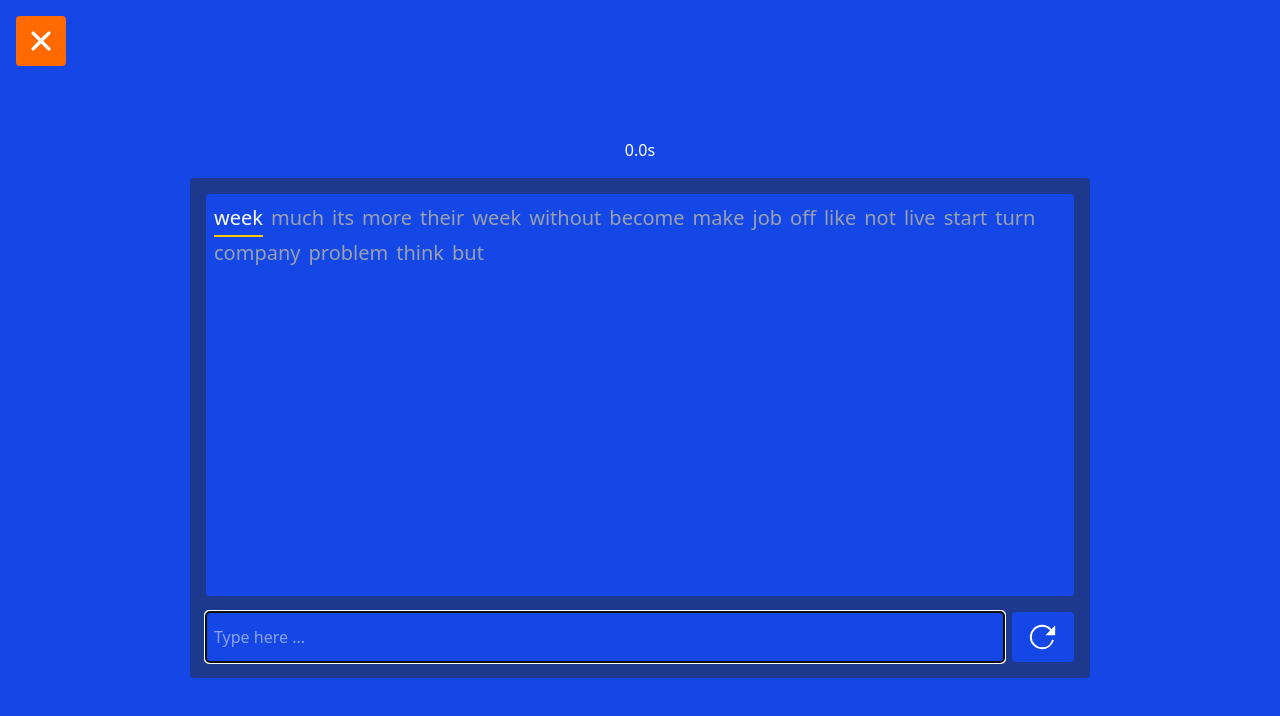
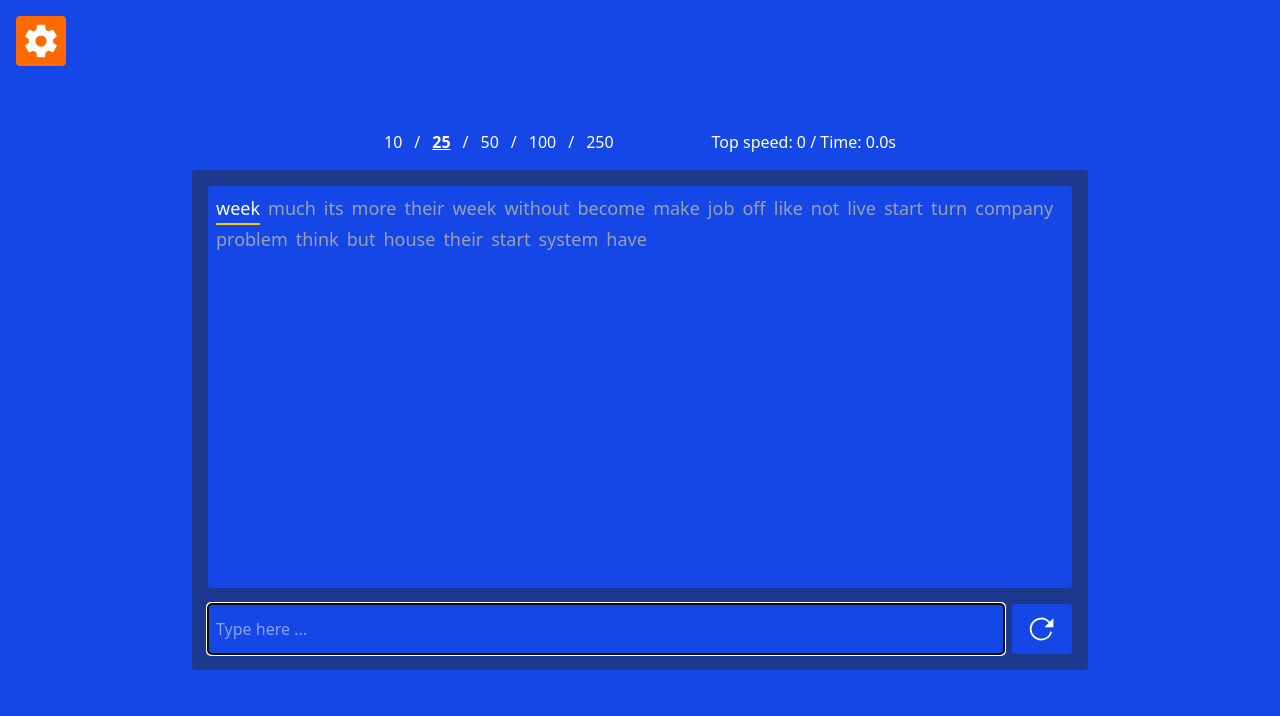
Before and after one commit to JuisLionel/TypingTest, a React (Vite) app: page / in a window 1280 px wide. Shown: the top 716 px of the page. Built offline with nearby package versions, Linux system fonts and the light colour scheme.

Commit message:
Add: Top bar

```diff
--- a/src/App.jsx
+++ b/src/App.jsx
@@ -1,8 +1,9 @@
-import { useState } from "react";
+import { useRef, useState } from "react";
 
 import TypingArea from "./components/TypingArea";
 import Results from "./components/Results";
-import Menu from "./components/Menu";
+import Menu from "./components/Theme";
+import Options from "./components/Options";
 
 import COMMON_WORDS from "./Words.json";
 
@@ -17,12 +18,16 @@ function generateText(wordCount) {
 
 function App() {
   const [results, setResults] = useState(null);
-  const [wordCount, setWordCount] = useState(20);
+  const [wordCount, setWordCount] = useState(25);
   const [text, setText] = useState(generateText(wordCount));
 
   const [TopSpeed, setTopSpeed] = useState(0)
   const [openTyping, setOpenTyping] = useState(true);
   const [openResult, setOpenResult] = useState(false);
+
+  const [time, setTime] = useState(0);
+
+  const inputRef = useRef(null);
 
   function handleFinish(stats) {
     setResults(stats);
@@ -34,22 +39,21 @@ function App() {
     setResults(null);
     setOpenTyping(true)
     setOpenResult(false)
+    setTime(0)
     setText(generateText(wordCount));
   }
-
-  console.log(results)
 
   return (
     <div className="w-screen h-screen bg-blue-700 flex flex-col items-center justify-center gap-4">
       <Menu TopSpeed={TopSpeed} />
 
-
+      <Options time={time} TopSpeed={TopSpeed} setWordCount={setWordCount} inputRef={inputRef} setText={setText} generateText={generateText} wordCount={wordCount} />
       {!results ? (
         <>
-          <TypingArea openTyping={openTyping} wordCount={wordCount} generateText={generateText} setText={setText} text={text} onFinish={handleFinish} onRestart={handleRestart} />
+          <TypingArea openTyping={openTyping} wordCount={wordCount} inputRef={inputRef} time={time} setTime={setTime} generateText={generateText} setText={setText} text={text} onFinish={handleFinish} onRestart={handleRestart} />
         </>
       ) : (
-        <Results {...results} openResult={openResult} setTopSpeed={setTopSpeed} TopSpeed={TopSpeed} onRestart={handleRestart} />
+        <Results {...results} openResult={openResult} setTopSpeed={setTopSpeed} TopSpeed={TopSpeed} onRestart={handleRestart} wordCount={wordCount} />
       )}
     </div>
   );
--- a/src/components/Menu.jsx
+++ /dev/null
@@ -1,26 +0,0 @@
-import { useState } from "react";
-
-import { IoMenu } from "react-icons/io5";
-import { IoClose } from "react-icons/io5";
-
-function Menu({ TopSpeed }) {
-    const [Open, setOpen] = useState(false)
-
-    return (
-        <>
-            <button
-                onClick={() => setOpen(!Open)}
-                className="absolute w-[50px] h-[50px] top-4 left-4 bg-orange-500 text-white text-4xl grid place-items-center z-100 rounded hover:scale-105 hover:bg-orange-600 active:scale-98 transition-all ease-linear"
-            >
-                {Open ? <IoMenu /> : <IoClose />}
-            </button>
-
-
-            <div className={`${Open ? "OpenMenu" : "CloseMenu"} `}>
-
-            </div>
-        </>
-    );
-}
-
-export default Menu;
--- /dev/null
+++ b/src/components/Options.jsx
@@ -0,0 +1,33 @@
+export default function Options({ TopSpeed, time, setWordCount, generateText, wordCount, setText, inputRef }) {
+  const options = [10, 25, 50, 100, 250];
+
+  return (
+    <div className="flex justify-between items-center w-full max-w-lg mx-auto mb-0 text-white">
+      <div className="flex gap-2">
+        {options.map((num, index) => (
+          <>
+            <button
+              onClick={() => {
+                setWordCount(num);
+                setText(generateText(num));
+                setTimeout(() => inputRef.current?.focus(), 0);
+              }}
+              className={`transition-all duration-150 ease-in-out ${wordCount === num
+                ? "font-bold underline text-white"
+                : "hover:text-black hover:underline"
+                }`}
+            >
+              {num}
+            </button>
+
+            {index !== options.length - 1 && <span className="mx-1">/</span>}
+          </>
+        ))}
+      </div>
+
+      <div className="">
+        Top speed: {TopSpeed} / Time: {(time / 1000).toFixed(1)}s
+      </div>
+    </div>
+  );
+}
--- a/src/components/Results.jsx
+++ b/src/components/Results.jsx
@@ -1,9 +1,8 @@
 import { calculateStats } from "../utils/calculateStats";
 import { useState, useEffect } from "react";
 
-function Results({ correctChars, wrongChars, correctWords, time, onRestart, TopSpeed, setTopSpeed, openResult }) {
+function Results({ correctChars, wrongChars, correctWords, time, onRestart, TopSpeed, setTopSpeed, openResult, wordCount }) {
   const [ConversionWPM, setConversionWPM] = useState(true);
-  const [Change, setChange] = useState(true)
 
   const { timeTaken, accuracy, wpm } = calculateStats({
     correctChars,
@@ -19,6 +18,7 @@ function Results({ correctChars, wrongChars, correctWords, time, onRestart, TopS
   }, [TopSpeed]);
 
   return (
+    <>
       <div className={`flex w-[900px] h-[500px] bg-blue-900 rounded p-4 text-white gap-6 ${openResult ? "Open" : "Close"}`}>
         <div className="flex flex-col justify-start gap-4 w-[250px]">
           <div onClick={() => setConversionWPM(!ConversionWPM)} className="bg-blue-700 p-4 rounded hover:scale-102 transition-all ease-linear duration-100 active:scale-98">
@@ -38,12 +38,12 @@ function Results({ correctChars, wrongChars, correctWords, time, onRestart, TopS
 
           <div className="bg-blue-700 p-4 rounded hover:scale-102 transition-all ease-linear duration-100">
             <p className="text-sm">✅️ Correct Words</p>
-          <p className="text-2xl font-bold">{correctWords}</p>
+            <p className="text-2xl font-bold">{correctWords}/{wordCount}</p>
           </div>
 
           <button
             onClick={onRestart}
-          className="mt-4 bg-blue-700 hover:scale-102 active:scale-98 transition-all ease-linear duration-100 px-4 py-2 rounded text-white"
+            className="mt-7 bg-blue-700 hover:scale-102 active:scale-98 transition-all ease-linear duration-100 px-4 py-2 rounded text-white"
           >
             Restart
           </button>
@@ -53,6 +53,7 @@ function Results({ correctChars, wrongChars, correctWords, time, onRestart, TopS
 
         </div>
       </div>
+    </>
   );
 }
 
--- /dev/null
+++ b/src/components/Theme.jsx
@@ -0,0 +1,25 @@
+import { useState } from "react";
+
+import { IoClose } from "react-icons/io5";
+import { IoSettingsSharp } from "react-icons/io5";
+
+function Menu({ }) {
+    const [Open, setOpen] = useState(false)
+
+    return (
+        <>
+            <button
+                onClick={() => setOpen(!Open)}
+                className={`group absolute w-[50px] h-[50px] top-4 bg-orange-500 text-white text-4xl grid place-items-center z-100 rounded hover:scale-105 hover:bg-orange-600 active:scale-98 transition-all duration-130 ease-linear ${Open ? "left-82" : "left-4"}`}
+            >
+                {Open ? <IoClose /> : <IoSettingsSharp className="group-hover:rotate-360 transition-transform duration-300" />}
+            </button>
+
+
+            <div className={`${Open ? "OpenMenu" : "CloseMenu"} w-[400px] h-full bg-red-900 absolute left-0 p-2`}>
+            </div>
+        </>
+    );
+}
+
+export default Menu;
--- a/src/components/TypingArea.jsx
+++ b/src/components/TypingArea.jsx
@@ -2,18 +2,26 @@ import { useState, useEffect, useRef } from "react";
 import WordRenderer from "./WordRenderer";
 import { IoReloadSharp } from "react-icons/io5";
 
-function TypingArea({ text = "", onFinish, setText, wordCount, generateText, openTyping }) {
+function TypingArea({
+  text = "",
+  onFinish,
+  setText,
+  wordCount,
+  generateText,
+  openTyping,
+  time,
+  setTime,
+  inputRef
+}) {
   const words = text ? text.split(" ") : [];
 
   const [typed, setTyped] = useState("");
   const [currentWordIndex, setCurrentWordIndex] = useState(0);
   const [finishedWords, setFinishedWords] = useState([]);
   const [finished, setFinished] = useState(false);
-  const [time, setTime] = useState(0);
   const [isRunning, setIsRunning] = useState(false);
+
   const timerRef = useRef(null);
-
-  console.log(time / 1000)
 
   const start = () => {
     if (!isRunning) {
@@ -34,12 +42,8 @@ function TypingArea({ text = "", onFinish, setText, wordCount, generateText, ope
     setTime(0);
   };
 
-  const inputRef = useRef(null);
-
   useEffect(() => {
-    if (typed.length === 1 && !isRunning) {
-      start()
-    }
+    if (typed.length === 1 && !isRunning) start();
   }, [typed, isRunning]);
 
   function handleChange(e) {
@@ -61,7 +65,7 @@ function TypingArea({ text = "", onFinish, setText, wordCount, generateText, ope
     const nextIndex = currentWordIndex + 1;
 
     if (nextIndex >= words.length) {
-      stop()
+      stop();
       setFinished(true);
 
       let correctChars = 0;
@@ -79,7 +83,7 @@ function TypingArea({ text = "", onFinish, setText, wordCount, generateText, ope
         correctChars,
         wrongChars,
         correctWords: allFinished.filter((w) => w.typed === w.target).length,
-        time
+        time,
       });
     } else {
       setCurrentWordIndex(nextIndex);
@@ -102,12 +106,7 @@ function TypingArea({ text = "", onFinish, setText, wordCount, generateText, ope
         );
       } else if (idx === currentWordIndex && !finished) {
         return (
-          <WordRenderer
-            key={idx}
-            word={w}
-            typed={typed}
-            isCurrent={true}
-          />
+          <WordRenderer key={idx} word={w} typed={typed} isCurrent={true} />
         );
       } else {
         return <WordRenderer key={idx} word={w} />;
@@ -119,25 +118,21 @@ function TypingArea({ text = "", onFinish, setText, wordCount, generateText, ope
     setTyped("");
     setCurrentWordIndex(0);
     setFinishedWords([]);
-    reset()
+    reset();
     setFinished(false);
     setText(generateText(wordCount));
 
-    setTimeout(() => {
-      inputRef.current?.focus();
-    }, 0);
+    setTimeout(() => inputRef.current?.focus(), 0);
   }
 
   return (
     <>
-      <h2 className="text-white">{(time / 1000).toFixed(1)}s</h2>
-      <div className={`w-[900px] h-[500px] bg-blue-900 rounded p-4 flex flex-col items-center text-white ${openTyping ? "Open" : "Close"}`}>
-        <div className="mb-4 bg-blue-700 p-2 w-full h-full rounded text-[20px] leading-relaxed overflow-auto">
-          <div className="flex flex-wrap w-full items-start">
-            {renderWords()}
-          </div>
+      <div className={`w-[95%] max-w-4xl min-h-[500px] sm:min-h-[500px] bg-blue-900 rounded p-4 flex flex-col items-center text-white ${openTyping ? "Open" : "Close"}`}>
+        <div className="mb-4 bg-blue-700 p-2 w-full flex-1 rounded text-[16px] sm:text-[18px] leading-relaxed">
+          <div className="flex flex-wrap w-full">{renderWords()}</div>
         </div>
 
+        {/* Input + restart button */}
         <div className="flex w-full">
           <input
             ref={inputRef}
@@ -145,18 +140,17 @@ function TypingArea({ text = "", onFinish, setText, wordCount, generateText, ope
             value={typed}
             onChange={handleChange}
             onKeyDown={handleKeyDown}
-            className="rounded w-full h-[50px] bg-blue-700 p-2 text-white"
+            className="rounded w-full h-[45px] sm:h-[50px] bg-blue-700 p-2 text-white"
             spellCheck={false}
             autoFocus
-
           />
           <button
             onClick={restart}
-            className="ml-2 bg-blue-700 text-white px-4 rounded group hover:bg-blue-600 hover:scale-105 transition-all ease-in-out duration-150 flex items-center justify-center"
+            className="ml-2 bg-blue-700 text-white px-3 sm:px-4 rounded group hover:bg-blue-600 hover:scale-105 transition-all ease-in-out duration-150 flex items-center justify-center"
           >
             <IoReloadSharp
               className="transition-transform duration-300 group-hover:rotate-360"
-              size={30}
+              size={28}
             />
           </button>
         </div>
--- a/src/components/WordRenderer.jsx
+++ b/src/components/WordRenderer.jsx
@@ -20,6 +20,7 @@ function WordRenderer({ word, typed = "", isFinal = false, isCurrent = false })
             </span>
           );
         })}
+
         {typed.length > word.length &&
           typed
             .slice(word.length)
--- a/src/index.css
+++ b/src/index.css
@@ -2,16 +2,22 @@
 @tailwind utilities;
 
 .Open {
-    animation-name: showApp;
-    animation-duration: 0.24s;
-    animation-timing-function: ease-out;
+    animation: showApp 250ms ease-out;
 }
 
-.Close .box-inner {
-    animation-name: hideApp;
-    animation-duration: 0.24s;
-    animation-timing-function: ease-in;
+.Close {
+    animation: hideApp 250ms ease-in;
 }
+
+.OpenMenu {
+    animation: SlideAppShow 250ms ease-in forwards;
+}
+
+.CloseMenu {
+    animation: SlideAppHide 250ms ease-out forwards;
+}
+
+
 
 @keyframes showApp {
     from {
@@ -36,3 +42,23 @@
         transform: scale(0.5);
     }
 }
+
+@keyframes SlideAppShow {
+    from {
+        transform: translateX(-100%);
+    }
+
+    to {
+        transform: translateX(0%);
+    }
+}
+
+@keyframes SlideAppHide {
+    from {
+        transform: translateX(0%);
+    }
+
+    to {
+        transform: translateX(-100%);
+    }
+}
```
Lines whose indentation alone changed are shown as unchanged.
